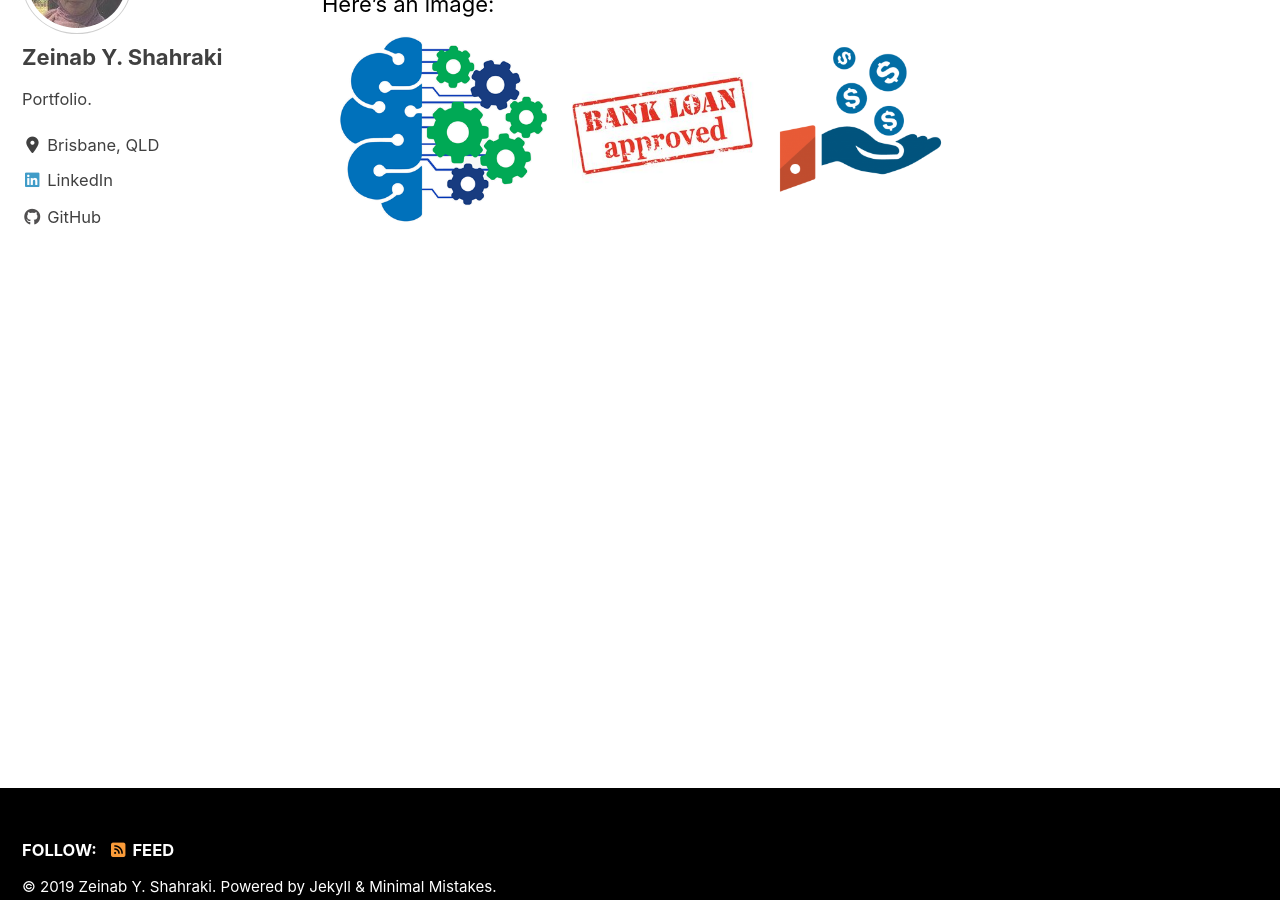
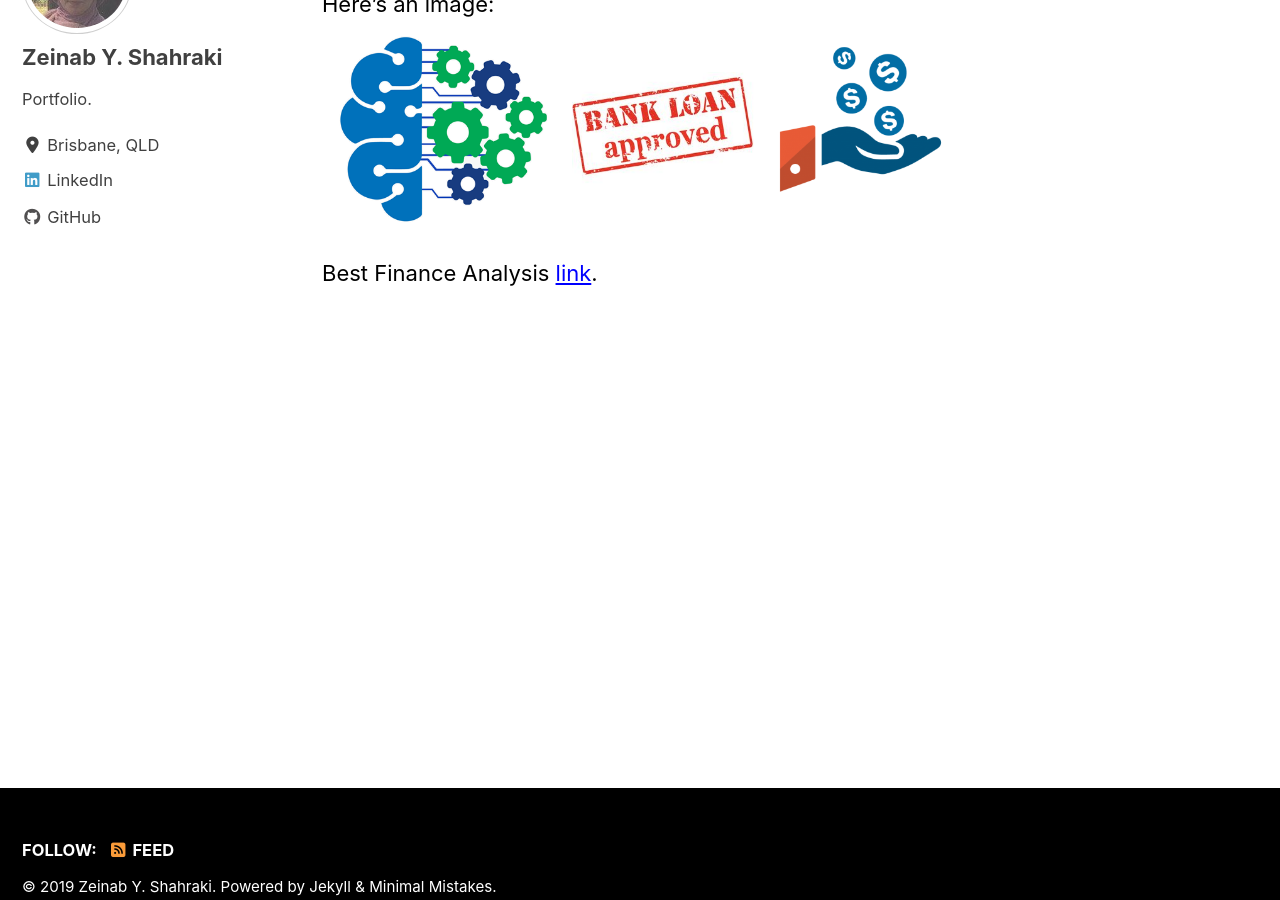
Before and after one commit to z1shahraki/z1shahraki.github.io, a Jekyll site: the page built from _pages/machinelearning.md, in a window 1280 px wide and 900 px high, scrolled down 884 px. Built offline with Jekyll 4.4.1, drawn with Linux system fonts in a browser that asks for light colours; cached includes are drawn as plain includes; nearby versions of some CDN libraries.

Commit message:
new gith

```diff
--- a/_pages/machinelearning.md
+++ b/_pages/machinelearning.md
@@ -9,3 +9,5 @@ header:
 
 Here's an image:
 <img src="{{ site.url }}{{ site.baseurl }}/images/loan_apr1.jpg" alt="Best Finance Decision">
+
+Best Finance Analysis [link](https://github.com/z1shahraki/Best-Finance-Analysis).
```
